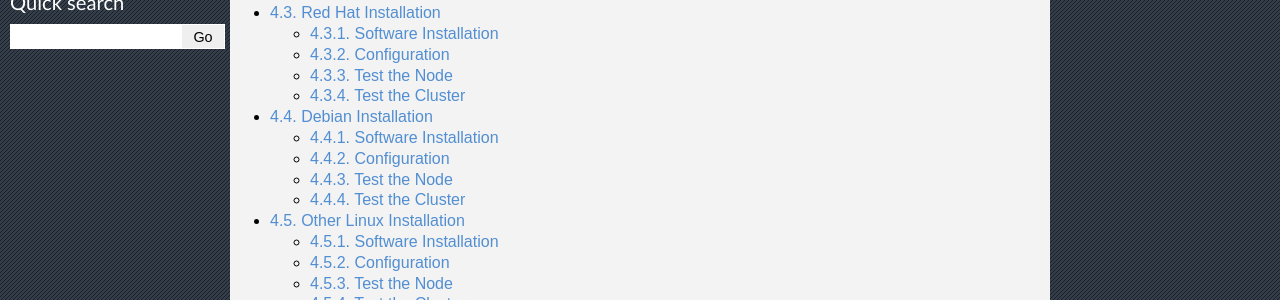
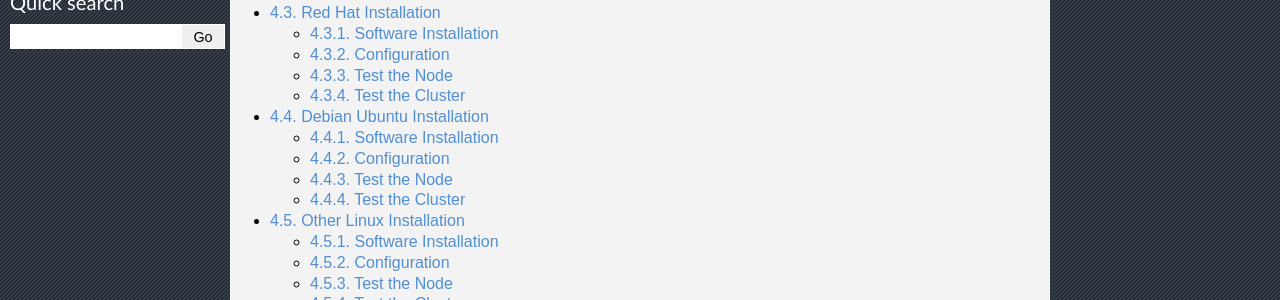
Before and after one commit to iltommi/qdb-documentation, a Sphinx documentation site: the page built from source/administration/index.rst, in a window 1280 px wide. Shown: the part 281-581 px from the top of the page. Built offline with Sphinx 7.4.7, drawn with Linux system fonts in a browser that asks for light colours; part of the change alters nothing that is shown.

Commit message:
Move installation_debian to installation_deb and installation_red_hat to installation_rpm.

```diff
--- a/source/administration/index.rst
+++ b/source/administration/index.rst
@@ -6,8 +6,8 @@ Server Administration
 
    system_requirements
    installation_windows
-   installation_red_hat
-   installation_debian
+   installation_rpm
+   installation_deb
    installation_other_linux
    installation_freebsd
    installation_docker
--- a/source/administration/installation_debian.rst
+++ b/source/administration/installation_deb.rst
@@ -1,6 +1,6 @@
 
-Debian Installation
-====================
+Debian \ Ubuntu Installation
+============================
 
 Software Installation
 ---------------------
```
Also changed, not shown: source/administration/installation_rpm.rst (renamed from source/administration/installation_red_hat.rst).
